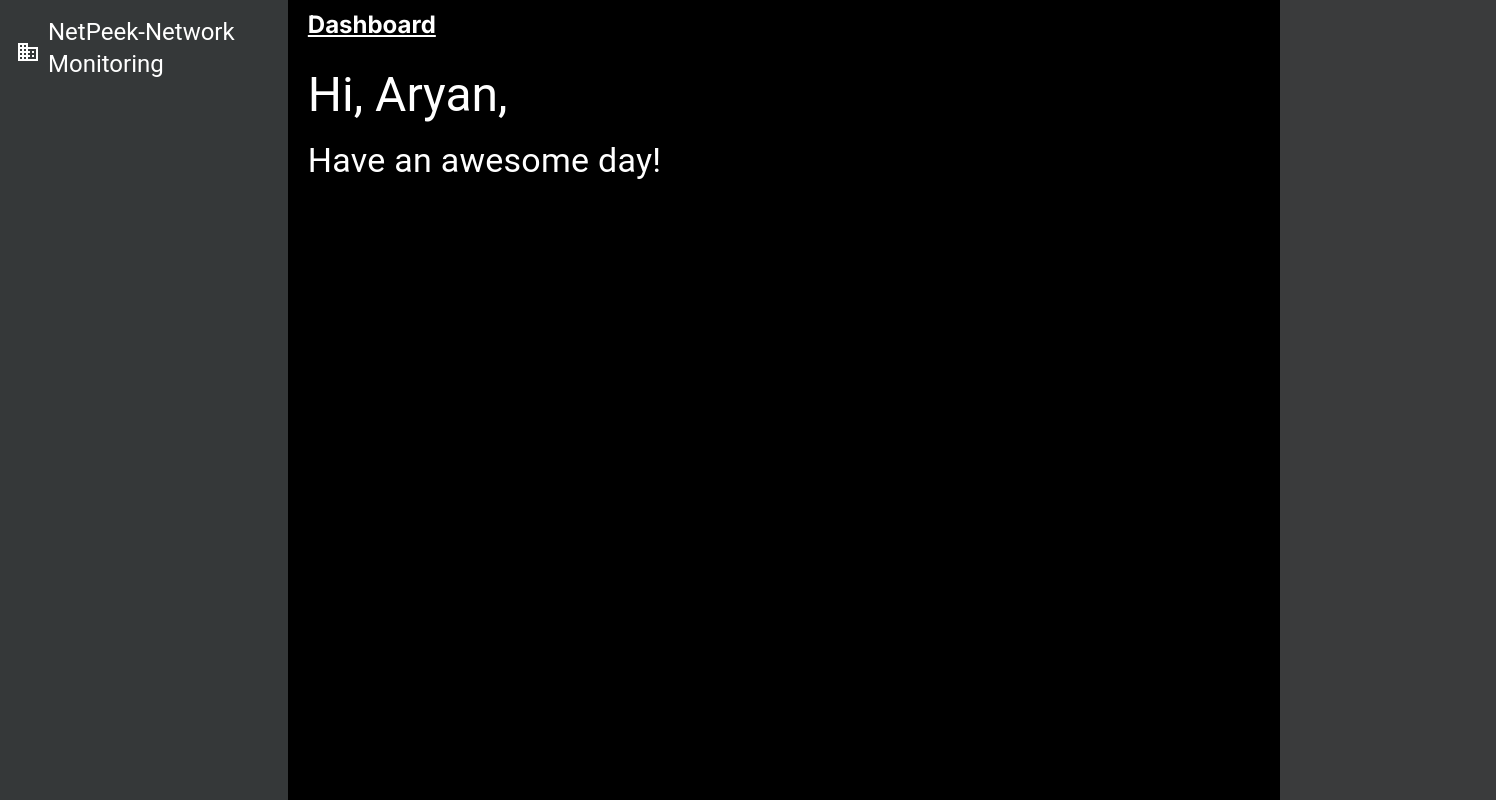
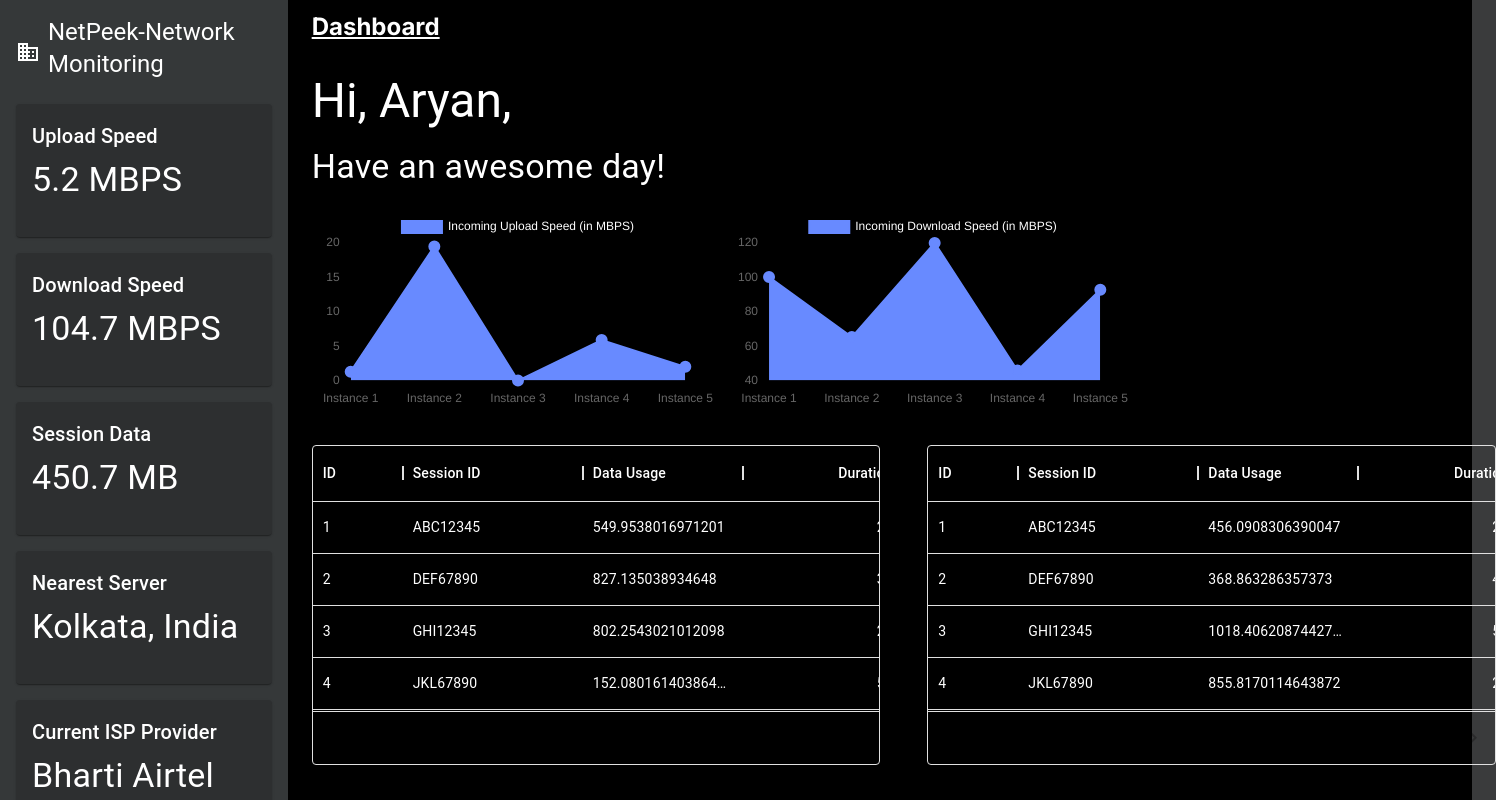
Before and after one commit to aryan-139/Netpeek, a React (Create React App) app in the folder client/: page / in a window 1280 px wide. Shown: the top 800 px of the page, 1496 px wide, since content can reach past the window. Built offline with nearby package versions, Linux system fonts and the light colour scheme.

Commit message:
session grid added

```diff
--- a/client/package.json
+++ b/client/package.json
@@ -7,9 +7,11 @@
     "@emotion/styled": "^11.11.0",
     "@mui/icons-material": "^5.14.19",
     "@mui/material": "^5.14.19",
+    "@mui/x-data-grid": "^6.18.3",
     "@testing-library/jest-dom": "^5.17.0",
     "@testing-library/react": "^13.4.0",
     "@testing-library/user-event": "^13.5.0",
+    "chart.js": "^4.4.0",
     "react": "^18.2.0",
     "react-dom": "^18.2.0",
     "react-router-dom": "^6.20.1",
--- a/client/src/components/Dashboard.js
+++ b/client/src/components/Dashboard.js
@@ -1,26 +1,130 @@
-// Dashboard.js
-import React from 'react';
+import React, { useEffect } from 'react';
 import { Box, Typography } from '@mui/material';
+import { DataGrid } from '@mui/x-data-grid';
+import SessionGrid from './charts/sessionGrid';
+
+import Chart from 'chart.js/auto';
 
 const Dashboard = () => {
+
+  const uploadData = [1.3, 19.5, 0, 5.9, 2];
+  const downloadData = [100.2, 65.3,120.0, 45.9, 92.8];
+
+
+
+  useEffect(() => {
+    // Chart initialization
+    const ctx = document.getElementById('uploadChart').getContext('2d');
+    const dsc=document.getElementById('downloadChart').getContext('2d');
+    const chartUploadData = {
+      labels: ['Instance 1', 'Instance 2', 'Instance 3', 'Instance 4', 'Instance 5'],
+      datasets: [{
+        label: 'Incoming Upload Speed (in MBPS)',
+        data: uploadData,
+        borderColor: 'rgba(104,138,255,255)',
+        borderWidth: 2,
+        pointRadius: 5,
+        pointHoverRadius: 10,
+        pointHoverBackgroundColor: 'rgba(104,138,255,255)',
+        fill: true,
+        backgroundColor: 'rgba(104,138,255,255)',
+      }]
+    };
+    const chartDownloadData = {
+      labels: ['Instance 1', 'Instance 2', 'Instance 3', 'Instance 4', 'Instance 5'],
+      datasets: [{
+        label: 'Incoming Download Speed (in MBPS)',
+        data: downloadData,
+        borderColor: 'rgba(104,138,255,255)',
+        borderWidth: 2,
+        pointRadius: 5,
+        pointHoverRadius: 10,
+        pointHoverBackgroundColor: 'rgba(104,138,255,255)',
+        fill: true,
+        backgroundColor: 'rgba(104,138,255,255)',
+      }]
+    };
+    const chartOptions = {
+      scales: {
+        x: {
+          type: 'category',
+          position: 'bottom',
+          grid: {
+            display: false,
+            color: '#FFFFF7',
+          },
+
+        },
+        y: {
+          type: 'linear',
+          position: 'left',
+          grid: {
+            display: false,
+            color: '#FFFFF7'
+          },
+        }
+      },
+      elements: {
+        line: {
+          tension: 0,
+        }
+      },
+      plugins: {
+        legend: {
+          display: true,
+          labels: {
+            color: 'white',
+          }
+        }
+      },
+    };
+
+    const existingChart = new Chart(ctx, {
+      type: 'line',
+      data: chartUploadData,
+      options: chartOptions
+    });
+    const existingChart2 = new Chart(dsc, {
+      type: 'line',
+      data: chartDownloadData,
+      options: chartOptions
+    });
+    //clean up
+    return () => {
+      existingChart.destroy();
+      existingChart2.destroy();
+    };
+  }, []);
+
   return (
-    <Box sx={{ flex: 1, height: '100vh', backgroundColor:'black', fontFamily:'Inter' }}>
-      <Box sx={{marginTop:"0.5%", justifyContent:"left", marginLeft:"2%", marginTop:"1%", display:"flex"}}>
-      <Typography variant="h7" component="h2" gutterBottom sx={{textDecoration:"underline"}}>
-        Dashboard
-      </Typography>
+    <Box sx={{ flex: 1, height: '100vh', backgroundColor: 'black', fontFamily: 'Inter' }}>
+      <Box sx={{ marginTop: "0.5%", justifyContent: "left", marginLeft: "2%", marginTop: "1%", display: "flex" }}>
+        <Typography variant="h7" component="h2" gutterBottom sx={{ textDecoration: "underline" }}>
+          Dashboard
+        </Typography>
       </Box>
-      {/**add the language to the right of the flexbox */}
 
-      <Box sx={{color:"white"}}>
-        <Typography variant="h3" component="h2" gutterBottom sx={{marginLeft:"2%", marginTop:"2%"}}>
+      <Box sx={{ color: "white" }}>
+        <Typography variant="h3" component="h2" gutterBottom sx={{ marginLeft: "2%", marginTop: "2%" }}>
           Hi, Aryan,
         </Typography>
-        <Typography variant="h4" component="h2" gutterBottom sx={{marginLeft:"2%"}}>
+        <Typography variant="h4" component="h2" gutterBottom sx={{ marginLeft: "2%" }}>
           Have an awesome day!
         </Typography>
 
-      </Box>
+        <Box sx={{height:"20%", width:"40%", display:"flex", marginLeft:"1.7%",padding:"1%", gap:"4%"}}>
+        <canvas id="uploadChart" width="400" height="200"></canvas>
+        <canvas id="downloadChart" width="400" height="200"></canvas>
+        </Box>
+
+         </Box>
+
+        {/**Datagrid */}
+        <Box sx={{ marginLeft: "2%", marginTop: "2%", width: "40%", height: "40%", display:"flex", gap:"10%" }}>
+          <SessionGrid />
+          <SessionGrid />
+        </Box>
+
 
     </Box>
   );
--- a/client/src/components/Sidebar.js
+++ b/client/src/components/Sidebar.js
@@ -1,6 +1,6 @@
 // Sidebar.js
 import React from 'react';
-import { Box, Icon, Typography } from '@mui/material';
+import { Box, Icon, Typography, Card, CardContent, Button } from '@mui/material';
 import BusinessIcon from '@mui/icons-material/Business';
 
 
@@ -8,7 +8,18 @@ const Sidebar = () => {
     const windowWidth = window.innerWidth;
     const windowHeight = window.innerHeight;
     //use this to make it mobile responsive
+
+    const cardsData=[
+    { title: 'Upload Speed', content: '5.2 MBPS' },
+    { title: 'Download Speed', content: '104.7 MBPS' },
+    { title: 'Session Data', content: '450.7 MB' },
+    { title: 'Nearest Server', content: 'Kolkata, India' },
+    { title: 'Current ISP Provider', content: 'Bharti Airtel' },
+    {title: 'Session Status', content:'Inactive'},
+    ]
+
   return (
+
     console.log(windowWidth, windowHeight),
     <Box sx={{ width: "20%", height: '100vh', backgroundColor: '#353839', flexShrink: 0, padding:'16px' }}>
     {/**Icon and Product Name */}
@@ -20,6 +31,33 @@ const Sidebar = () => {
       </Box>
 
     {/**Other KPI's */}
+    {cardsData.map((card) => (
+  <Card sx={{ backgroundColor: '#2D2F30', marginBottom: '16px' }} key={card.title}>
+    <CardContent>
+      <Typography variant="h6" component="h2" gutterBottom style={{ color: 'white' }}>
+        {card.title}
+      </Typography>
+      {card.title === 'Session Status' ? (
+  card.content === 'Active' ? (
+    <Button variant="contained" style={{ backgroundColor: 'green', color: 'white' }}>
+      {card.content}
+    </Button>
+  ) : (
+    <Button variant="contained" style={{ backgroundColor: 'red', color: 'white' }}>
+      {card.content}
+    </Button>
+  )
+) : (
+  <Typography variant="h4" component="h2" gutterBottom style={{ color: 'white' }}>
+    {card.content}
+  </Typography>
+)}
+
+    </CardContent>
+  </Card>
+))}
+
+    {/**Other KPI's */}
 
 
     </Box>
--- /dev/null
+++ b/client/src/components/charts/sessionGrid.js
@@ -0,0 +1,60 @@
+import React from 'react';
+import { DataGrid} from '@mui/x-data-grid';
+import { Box } from '@mui/system';
+
+const SessionGrid = () => {
+    const columns = [
+        {
+          field: 'id',
+          headerName: 'ID',
+          width: 90,
+        },
+        {
+          field: 'sessionId',
+          headerName: 'Session ID',
+          width: 180,
+          editable: true,
+        },
+        {
+          field: 'DataUsage',
+          headerName: 'Data Usage',
+          width: 160,
+          editable: true,
+        },
+        {
+          field: 'duration',
+          headerName: 'Duration',
+          type: 'number',
+          width: 160,
+          editable: true,
+        },
+      ];
+
+
+  const rows = [
+        { id: 1, sessionId: 'ABC12345', DataUsage: Math.random() * 1000 + 100, duration: Math.floor(Math.random() * 60) + 1 },
+        { id: 2, sessionId: 'DEF67890', DataUsage: Math.random() * 1000 + 100, duration: Math.floor(Math.random() * 60) + 1 },
+        { id: 3, sessionId: 'GHI12345', DataUsage: Math.random() * 1000 + 100, duration: Math.floor(Math.random() * 60) + 1 },
+        { id: 4, sessionId: 'JKL67890', DataUsage: Math.random() * 1000 + 100, duration: Math.floor(Math.random() * 60) + 1 },
+        { id: 5, sessionId: 'MNO12345', DataUsage: Math.random() * 1000 + 100, duration: Math.floor(Math.random() * 60) + 1 },
+        { id: 6, sessionId: 'PQR67890', DataUsage: Math.random() * 1000 + 100, duration: Math.floor(Math.random() * 60) + 1 },
+        { id: 7, sessionId: 'STU12345', DataUsage: Math.random() * 1000 + 100, duration: Math.floor(Math.random() * 60) + 1 },
+        { id: 8, sessionId: 'VWX67890', DataUsage: Math.random() * 1000 + 100, duration: Math.floor(Math.random() * 60) + 1 },
+        { id: 9, sessionId: 'YZA12345', DataUsage: Math.random() * 1000 + 100, duration: Math.floor(Math.random() * 60) + 1 },
+  ];
+
+  return (
+    <Box sx={{ height: '100%', width: '120%' }}>
+      <DataGrid
+        rows={rows}
+        columns={columns}
+        pageSize={5}
+        pageSizeOptions={[5]}
+        style={{ color: 'white' }}
+        disableRowSelectionOnClick
+      />
+    </Box>
+  );
+};
+
+export default SessionGrid;
```
Also changed, not shown: client/src/components/charts/line.js (added, +9 -0 lines), 1 other file (tests, documents, lock files or other folders).
